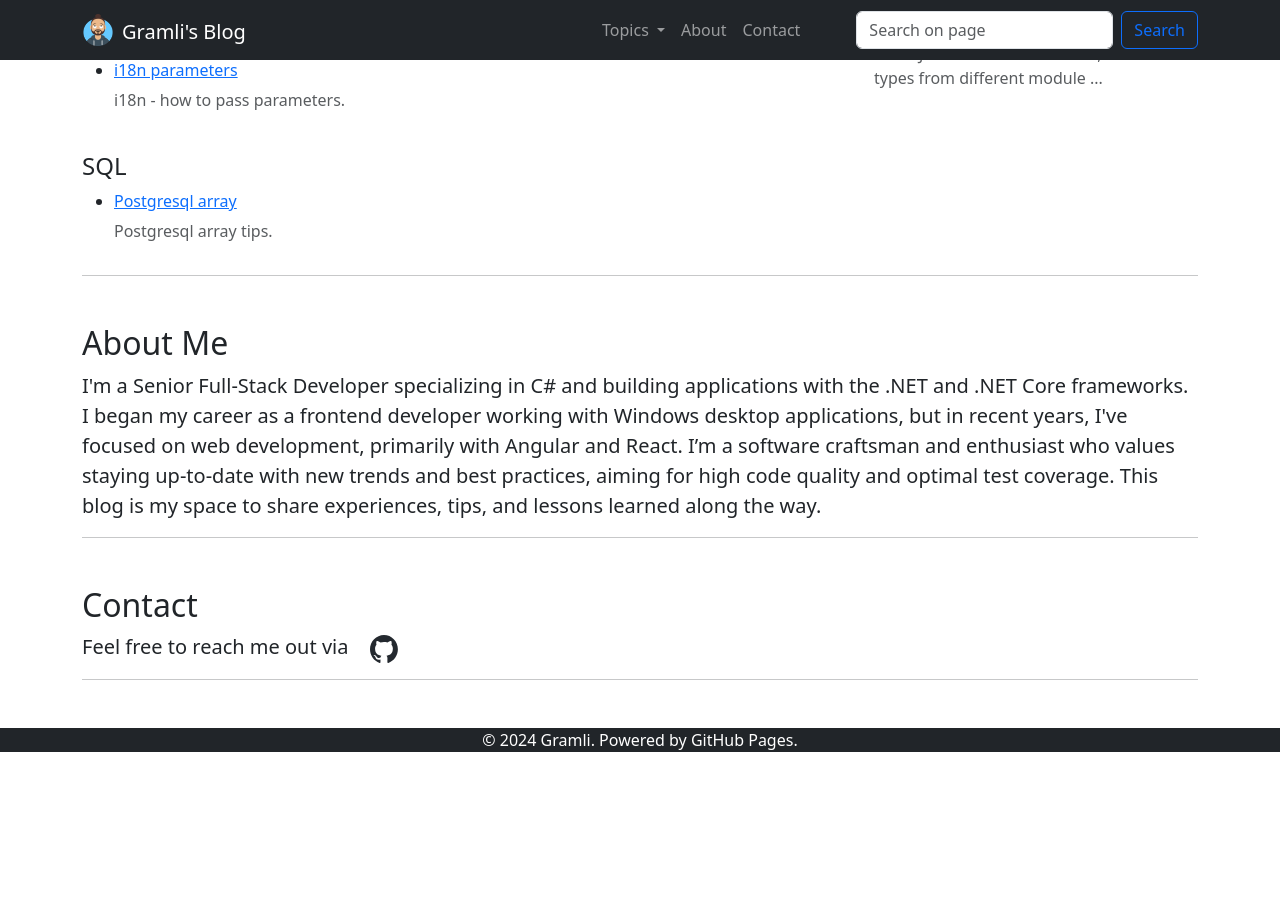
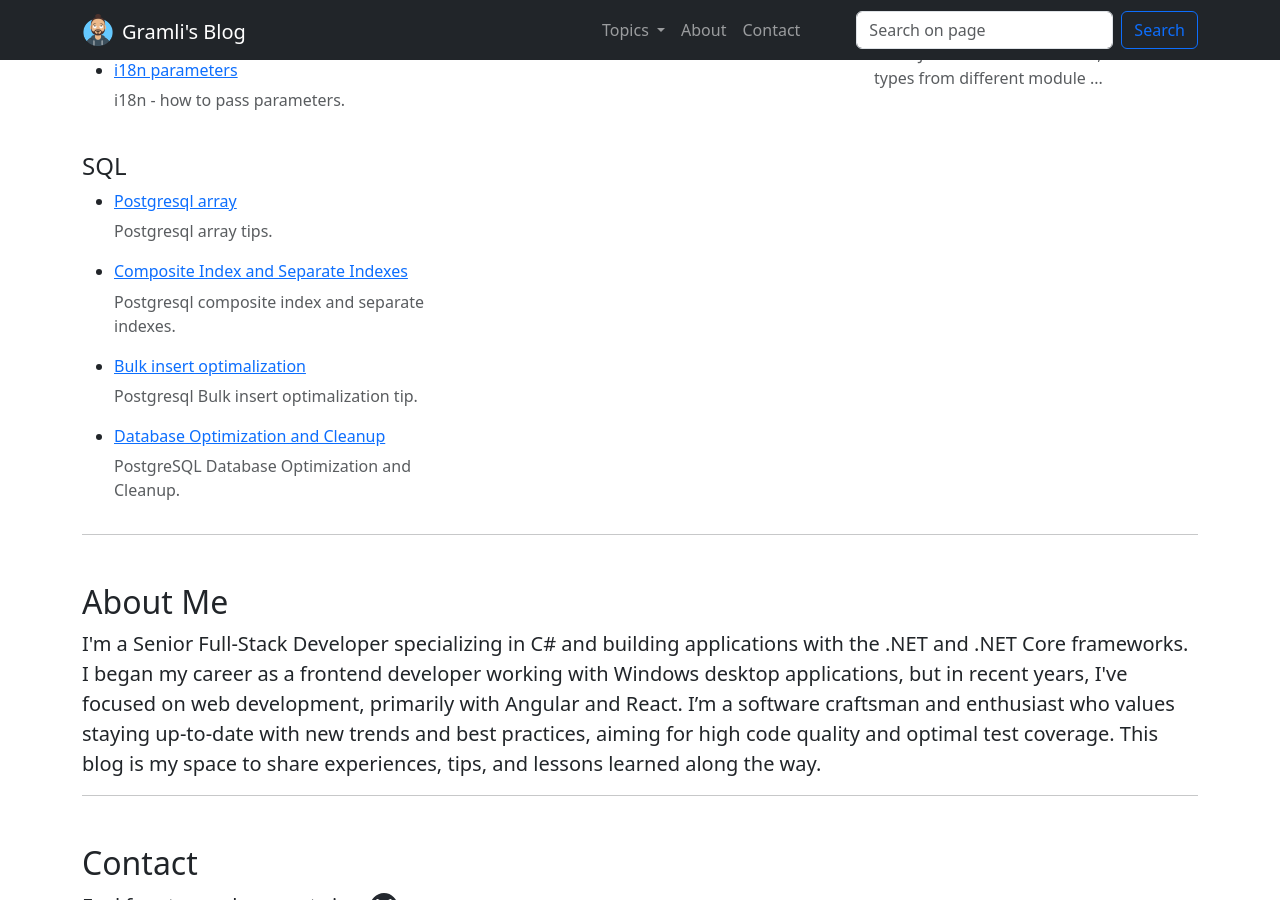
Before and after one commit to Gramli/gramli.github.io, a Jekyll site: the page index.html, which Jekyll copies as it is, in a window 1280 px wide and 900 px high, scrolled down 1741 px. Built offline with Jekyll 4.4.1, drawn with Linux system fonts in a browser that asks for light colours; before the commit the page ends 2493 px from its top, so only the background shows below that.

Commit message:
new posts

```diff
--- a/index.html
+++ b/index.html
@@ -310,6 +310,18 @@
                 <h6><a href="https://gramli.github.io/posts/code/sql/postgresql/array-in-query" class="link-primary">Postgresql array</a></h6>
                 <p class="text-muted">Postgresql array tips.</p>
               </li>
+              <li>
+                <h6><a href="https://gramli.github.io/posts/code/sql/postgresql/indexes" class="link-primary">Composite Index and Separate Indexes</a></h6>
+                <p class="text-muted">Postgresql composite index and separate indexes.</p>
+              </li>
+              <li>
+                <h6><a href="https://gramli.github.io/posts/code/sql/postgresql/bulk-insert" class="link-primary">Bulk insert optimalization</a></h6>
+                <p class="text-muted">Postgresql Bulk insert optimalization tip.</p>
+              </li>
+              <li>
+                <h6><a href="https://gramli.github.io/posts/code/sql/postgresql/bulk-insert" class="link-primary">Database Optimization and Cleanup</a></h6>
+                <p class="text-muted">PostgreSQL Database Optimization and Cleanup.</p>
+              </li>
             </ul>
           </div>
         </div>
```
Also changed, not shown: posts/code/sql/postgresql/bulk-insert.md (+1 -1 lines), posts/code/sql/postgresql/db-clean-and-optimize.md (+22 -14 lines), posts/code/sql/postgresql/indexes.md (+13 -0 lines).
